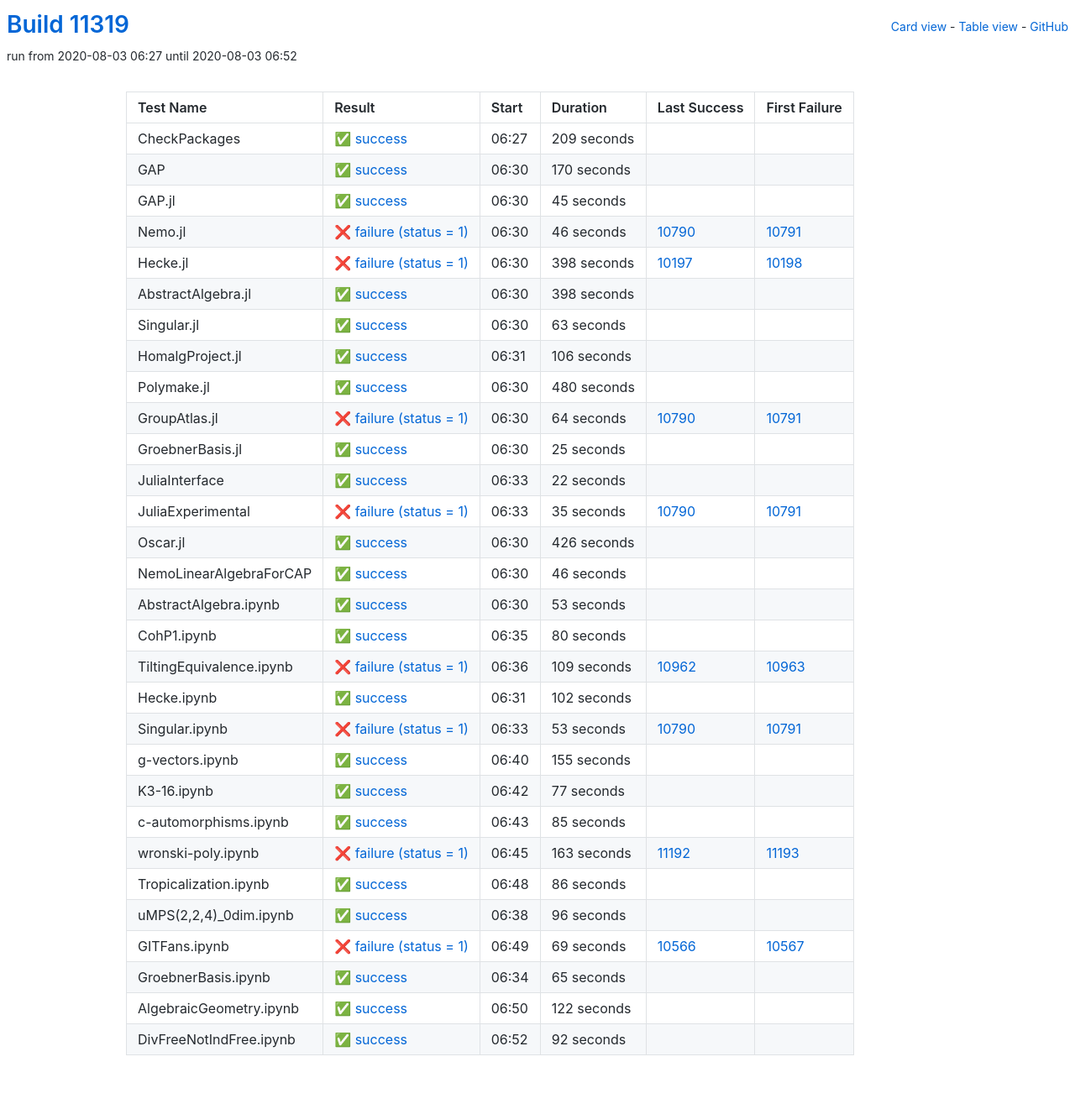
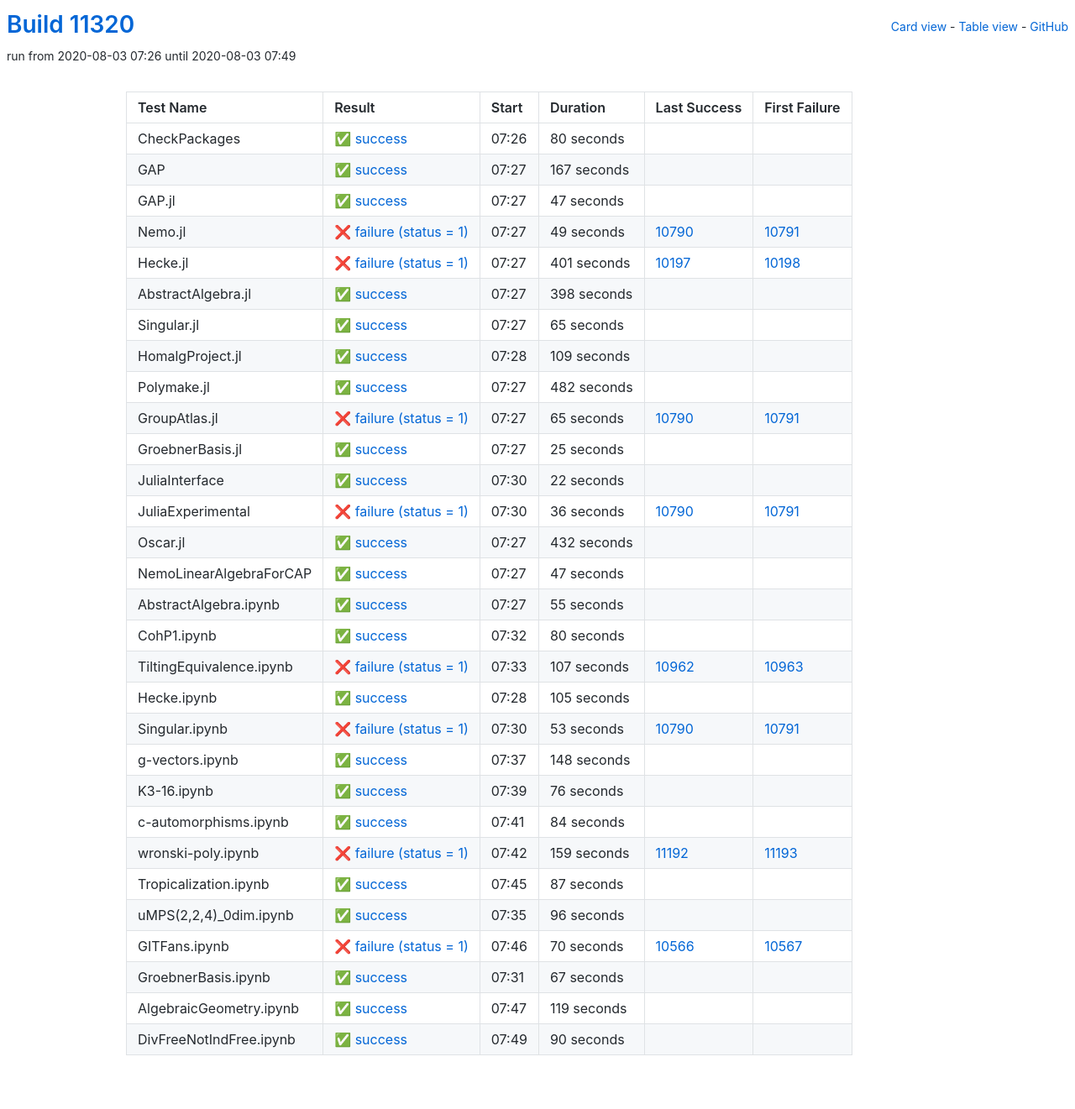
Before and after one commit to oscar-system/oscar-ci-status, a Jekyll site: the page built from table.html, in a window 1280 px wide. Shown: the whole page at 84% size. Built offline with Jekyll 4.4.1, drawn with Linux system fonts in a browser that asks for light colours.

Commit message:
Build #11320

```diff
--- a/_data/ci.yml
+++ b/_data/ci.yml
@@ -1,6 +1,6 @@
 ---
-build: 11319
-build_url: https://oscarci.mathematik.uni-kl.de/job/oscar/11319/
+build: 11320
+build_url: https://oscarci.mathematik.uni-kl.de/job/oscar/11320/
 job: oscar
 organization: oscar-system
 repo: oscar-ci-status
@@ -8,68 +8,68 @@ repourl: https://github.com/oscar-system/oscar-ci-status
 tests:
 - name: CheckPackages
   id: checkpackages
-  log: https://oscarci.mathematik.uni-kl.de/job/oscar/11319/artifact/logs/build-11319/CheckPackages.log
-  start: 2020-08-03 06:27
+  log: https://oscarci.mathematik.uni-kl.de/job/oscar/11320/artifact/logs/build-11320/CheckPackages.log
+  start: 2020-08-03 07:26
   success: true
   exitcode: 0
   status: success
-  duration: 209
+  duration: 80
   last_success: false
   last_success_url:
   first_failure: false
   first_failure_url:
 - name: GAP
   id: gap
-  log: https://oscarci.mathematik.uni-kl.de/job/oscar/11319/artifact/logs/build-11319/GAP.log
-  start: 2020-08-03 06:30
+  log: https://oscarci.mathematik.uni-kl.de/job/oscar/11320/artifact/logs/build-11320/GAP.log
+  start: 2020-08-03 07:27
   success: true
   exitcode: 0
   status: success
-  duration: 170
+  duration: 167
   last_success: false
   last_success_url:
   first_failure: false
   first_failure_url:
 - name: GAP.jl
   id: gap-jl
-  log: https://oscarci.mathematik.uni-kl.de/job/oscar/11319/artifact/logs/build-11319/GAP.jl.log
-  start: 2020-08-03 06:30
+  log: https://oscarci.mathematik.uni-kl.de/job/oscar/11320/artifact/logs/build-11320/GAP.jl.log
+  start: 2020-08-03 07:27
   success: true
   exitcode: 0
   status: success
-  duration: 45
+  duration: 47
   last_success: false
   last_success_url:
   first_failure: false
   first_failure_url:
 - name: Nemo.jl
   id: nemo-jl
-  log: https://oscarci.mathematik.uni-kl.de/job/oscar/11319/artifact/logs/build-11319/Nemo.jl.log
-  start: 2020-08-03 06:30
+  log: https://oscarci.mathematik.uni-kl.de/job/oscar/11320/artifact/logs/build-11320/Nemo.jl.log
+  start: 2020-08-03 07:27
   success: false
   exitcode: 1
   status: failure
-  duration: 46
+  duration: 49
   last_success: 10790
   last_success_url: https://oscarci.mathematik.uni-kl.de/job/oscar/10790/
   first_failure: 10791
   first_failure_url: https://oscarci.mathematik.uni-kl.de/job/oscar/10791/
 - name: Hecke.jl
   id: hecke-jl
-  log: https://oscarci.mathematik.uni-kl.de/job/oscar/11319/artifact/logs/build-11319/Hecke.jl.log
-  start: 2020-08-03 06:30
+  log: https://oscarci.mathematik.uni-kl.de/job/oscar/11320/artifact/logs/build-11320/Hecke.jl.log
+  start: 2020-08-03 07:27
   success: false
   exitcode: 1
   status: failure
-  duration: 398
+  duration: 401
   last_success: 10197
   last_success_url: https://oscarci.mathematik.uni-kl.de/job/oscar/10197/
   first_failure: 10198
   first_failure_url: https://oscarci.mathematik.uni-kl.de/job/oscar/10198/
 - name: AbstractAlgebra.jl
   id: abstractalgebra-jl
-  log: https://oscarci.mathematik.uni-kl.de/job/oscar/11319/artifact/logs/build-11319/AbstractAlgebra.jl.log
-  start: 2020-08-03 06:30
+  log: https://oscarci.mathematik.uni-kl.de/job/oscar/11320/artifact/logs/build-11320/AbstractAlgebra.jl.log
+  start: 2020-08-03 07:27
   success: true
   exitcode: 0
   status: success
@@ -80,56 +80,56 @@ tests:
   first_failure_url:
 - name: Singular.jl
   id: singular-jl
-  log: https://oscarci.mathematik.uni-kl.de/job/oscar/11319/artifact/logs/build-11319/Singular.jl.log
-  start: 2020-08-03 06:30
+  log: https://oscarci.mathematik.uni-kl.de/job/oscar/11320/artifact/logs/build-11320/Singular.jl.log
+  start: 2020-08-03 07:27
   success: true
   exitcode: 0
   status: success
-  duration: 63
+  duration: 65
   last_success: false
   last_success_url:
   first_failure: false
   first_failure_url:
 - name: HomalgProject.jl
   id: homalgproject-jl
-  log: https://oscarci.mathematik.uni-kl.de/job/oscar/11319/artifact/logs/build-11319/HomalgProject.jl.log
-  start: 2020-08-03 06:31
+  log: https://oscarci.mathematik.uni-kl.de/job/oscar/11320/artifact/logs/build-11320/HomalgProject.jl.log
+  start: 2020-08-03 07:28
   success: true
   exitcode: 0
   status: success
-  duration: 106
+  duration: 109
   last_success: false
   last_success_url:
   first_failure: false
   first_failure_url:
 - name: Polymake.jl
   id: polymake-jl
-  log: https://oscarci.mathematik.uni-kl.de/job/oscar/11319/artifact/logs/build-11319/Polymake.jl.log
-  start: 2020-08-03 06:30
+  log: https://oscarci.mathematik.uni-kl.de/job/oscar/11320/artifact/logs/build-11320/Polymake.jl.log
+  start: 2020-08-03 07:27
   success: true
   exitcode: 0
   status: success
-  duration: 480
+  duration: 482
   last_success: false
   last_success_url:
   first_failure: false
   first_failure_url:
 - name: GroupAtlas.jl
   id: groupatlas-jl
-  log: https://oscarci.mathematik.uni-kl.de/job/oscar/11319/artifact/logs/build-11319/GroupAtlas.jl.log
-  start: 2020-08-03 06:30
+  log: https://oscarci.mathematik.uni-kl.de/job/oscar/11320/artifact/logs/build-11320/GroupAtlas.jl.log
+  start: 2020-08-03 07:27
   success: false
   exitcode: 1
   status: failure
-  duration: 64
+  duration: 65
   last_success: 10790
   last_success_url: https://oscarci.mathematik.uni-kl.de/job/oscar/10790/
   first_failure: 10791
   first_failure_url: https://oscarci.mathematik.uni-kl.de/job/oscar/10791/
 - name: GroebnerBasis.jl
   id: groebnerbasis-jl
-  log: https://oscarci.mathematik.uni-kl.de/job/oscar/11319/artifact/logs/build-11319/GroebnerBasis.jl.log
-  start: 2020-08-03 06:30
+  log: https://oscarci.mathematik.uni-kl.de/job/oscar/11320/artifact/logs/build-11320/GroebnerBasis.jl.log
+  start: 2020-08-03 07:27
   success: true
   exitcode: 0
   status: success
@@ -140,8 +140,8 @@ tests:
   first_failure_url:
 - name: JuliaInterface
   id: juliainterface
-  log: https://oscarci.mathematik.uni-kl.de/job/oscar/11319/artifact/logs/build-11319/JuliaInterface.log
-  start: 2020-08-03 06:33
+  log: https://oscarci.mathematik.uni-kl.de/job/oscar/11320/artifact/logs/build-11320/JuliaInterface.log
+  start: 2020-08-03 07:30
   success: true
   exitcode: 0
   status: success
@@ -152,56 +152,56 @@ tests:
   first_failure_url:
 - name: JuliaExperimental
   id: juliaexperimental
-  log: https://oscarci.mathematik.uni-kl.de/job/oscar/11319/artifact/logs/build-11319/JuliaExperimental.log
-  start: 2020-08-03 06:33
+  log: https://oscarci.mathematik.uni-kl.de/job/oscar/11320/artifact/logs/build-11320/JuliaExperimental.log
+  start: 2020-08-03 07:30
   success: false
   exitcode: 1
   status: failure
-  duration: 35
+  duration: 36
   last_success: 10790
   last_success_url: https://oscarci.mathematik.uni-kl.de/job/oscar/10790/
   first_failure: 10791
   first_failure_url: https://oscarci.mathematik.uni-kl.de/job/oscar/10791/
 - name: Oscar.jl
   id: oscar-jl
-  log: https://oscarci.mathematik.uni-kl.de/job/oscar/11319/artifact/logs/build-11319/Oscar.jl.log
-  start: 2020-08-03 06:30
+  log: https://oscarci.mathematik.uni-kl.de/job/oscar/11320/artifact/logs/build-11320/Oscar.jl.log
+  start: 2020-08-03 07:27
   success: true
   exitcode: 0
   status: success
-  duration: 426
+  duration: 432
   last_success: false
   last_success_url:
   first_failure: false
   first_failure_url:
 - name: NemoLinearAlgebraForCAP
   id: nemolinearalgebraforcap
-  log: https://oscarci.mathematik.uni-kl.de/job/oscar/11319/artifact/logs/build-11319/NemoLinearAlgebraForCAP.log
-  start: 2020-08-03 06:30
+  log: https://oscarci.mathematik.uni-kl.de/job/oscar/11320/artifact/logs/build-11320/NemoLinearAlgebraForCAP.log
+  start: 2020-08-03 07:27
   success: true
   exitcode: 0
   status: success
-  duration: 46
+  duration: 47
   last_success: false
   last_success_url:
   first_failure: false
   first_failure_url:
 - name: AbstractAlgebra.ipynb
   id: abstractalgebra-ipynb
-  log: https://oscarci.mathematik.uni-kl.de/job/oscar/11319/artifact/logs/build-11319/AbstractAlgebra.ipynb.log
-  start: 2020-08-03 06:30
+  log: https://oscarci.mathematik.uni-kl.de/job/oscar/11320/artifact/logs/build-11320/AbstractAlgebra.ipynb.log
+  start: 2020-08-03 07:27
   success: true
   exitcode: 0
   status: success
-  duration: 53
+  duration: 55
   last_success: false
   last_success_url:
   first_failure: false
   first_failure_url:
 - name: CohP1.ipynb
   id: cohp1-ipynb
-  log: https://oscarci.mathematik.uni-kl.de/job/oscar/11319/artifact/logs/build-11319/CohP1.ipynb.log
-  start: 2020-08-03 06:35
+  log: https://oscarci.mathematik.uni-kl.de/job/oscar/11320/artifact/logs/build-11320/CohP1.ipynb.log
+  start: 2020-08-03 07:32
   success: true
   exitcode: 0
   status: success
@@ -212,32 +212,32 @@ tests:
   first_failure_url:
 - name: TiltingEquivalence.ipynb
   id: tiltingequivalence-ipynb
-  log: https://oscarci.mathematik.uni-kl.de/job/oscar/11319/artifact/logs/build-11319/TiltingEquivalence.ipynb.log
-  start: 2020-08-03 06:36
+  log: https://oscarci.mathematik.uni-kl.de/job/oscar/11320/artifact/logs/build-11320/TiltingEquivalence.ipynb.log
+  start: 2020-08-03 07:33
   success: false
   exitcode: 1
   status: failure
-  duration: 109
+  duration: 107
   last_success: 10962
   last_success_url: https://oscarci.mathematik.uni-kl.de/job/oscar/10962/
   first_failure: 10963
   first_failure_url: https://oscarci.mathematik.uni-kl.de/job/oscar/10963/
 - name: Hecke.ipynb
   id: hecke-ipynb
-  log: https://oscarci.mathematik.uni-kl.de/job/oscar/11319/artifact/logs/build-11319/Hecke.ipynb.log
-  start: 2020-08-03 06:31
+  log: https://oscarci.mathematik.uni-kl.de/job/oscar/11320/artifact/logs/build-11320/Hecke.ipynb.log
+  start: 2020-08-03 07:28
   success: true
   exitcode: 0
   status: success
-  duration: 102
+  duration: 105
   last_success: false
   last_success_url:
   first_failure: false
   first_failure_url:
 - name: Singular.ipynb
   id: singular-ipynb
-  log: https://oscarci.mathematik.uni-kl.de/job/oscar/11319/artifact/logs/build-11319/Singular.ipynb.log
-  start: 2020-08-03 06:33
+  log: https://oscarci.mathematik.uni-kl.de/job/oscar/11320/artifact/logs/build-11320/Singular.ipynb.log
+  start: 2020-08-03 07:30
   success: false
   exitcode: 1
   status: failure
@@ -248,68 +248,68 @@ tests:
   first_failure_url: https://oscarci.mathematik.uni-kl.de/job/oscar/10791/
 - name: g-vectors.ipynb
   id: g-vectors-ipynb
-  log: https://oscarci.mathematik.uni-kl.de/job/oscar/11319/artifact/logs/build-11319/g-vectors.ipynb.log
-  start: 2020-08-03 06:40
+  log: https://oscarci.mathematik.uni-kl.de/job/oscar/11320/artifact/logs/build-11320/g-vectors.ipynb.log
+  start: 2020-08-03 07:37
   success: true
   exitcode: 0
   status: success
-  duration: 155
+  duration: 148
   last_success: false
   last_success_url:
   first_failure: false
   first_failure_url:
 - name: K3-16.ipynb
   id: k3-16-ipynb
-  log: https://oscarci.mathematik.uni-kl.de/job/oscar/11319/artifact/logs/build-11319/K3-16.ipynb.log
-  start: 2020-08-03 06:42
+  log: https://oscarci.mathematik.uni-kl.de/job/oscar/11320/artifact/logs/build-11320/K3-16.ipynb.log
+  start: 2020-08-03 07:39
   success: true
   exitcode: 0
   status: success
-  duration: 77
+  duration: 76
   last_success: false
   last_success_url:
   first_failure: false
   first_failure_url:
 - name: c-automorphisms.ipynb
   id: c-automorphisms-ipynb
-  log: https://oscarci.mathematik.uni-kl.de/job/oscar/11319/artifact/logs/build-11319/c-automorphisms.ipynb.log
-  start: 2020-08-03 06:43
+  log: https://oscarci.mathematik.uni-kl.de/job/oscar/11320/artifact/logs/build-11320/c-automorphisms.ipynb.log
+  start: 2020-08-03 07:41
   success: true
   exitcode: 0
   status: success
-  duration: 85
+  duration: 84
   last_success: false
   last_success_url:
   first_failure: false
   first_failure_url:
 - name: wronski-poly.ipynb
   id: wronski-poly-ipynb
-  log: https://oscarci.mathematik.uni-kl.de/job/oscar/11319/artifact/logs/build-11319/wronski-poly.ipynb.log
-  start: 2020-08-03 06:45
+  log: https://oscarci.mathematik.uni-kl.de/job/oscar/11320/artifact/logs/build-11320/wronski-poly.ipynb.log
+  start: 2020-08-03 07:42
   success: false
   exitcode: 1
   status: failure
-  duration: 163
+  duration: 159
   last_success: 11192
   last_success_url: https://oscarci.mathematik.uni-kl.de/job/oscar/11192/
   first_failure: 11193
   first_failure_url: https://oscarci.mathematik.uni-kl.de/job/oscar/11193/
 - name: Tropicalization.ipynb
   id: tropicalization-ipynb
-  log: https://oscarci.mathematik.uni-kl.de/job/oscar/11319/artifact/logs/build-11319/Tropicalization.ipynb.log
-  start: 2020-08-03 06:48
+  log: https://oscarci.mathematik.uni-kl.de/job/oscar/11320/artifact/logs/build-11320/Tropicalization.ipynb.log
+  start: 2020-08-03 07:45
   success: true
   exitcode: 0
   status: success
-  duration: 86
+  duration: 87
   last_success: false
   last_success_url:
   first_failure: false
   first_failure_url:
 - name: uMPS(2,2,4)_0dim.ipynb
   id: umps-2-2-4-0dim-ipynb
-  log: https://oscarci.mathematik.uni-kl.de/job/oscar/11319/artifact/logs/build-11319/uMPS-2-2-4-_0dim.ipynb.log
-  start: 2020-08-03 06:38
+  log: https://oscarci.mathematik.uni-kl.de/job/oscar/11320/artifact/logs/build-11320/uMPS-2-2-4-_0dim.ipynb.log
+  start: 2020-08-03 07:35
   success: true
   exitcode: 0
   status: success
@@ -320,48 +320,48 @@ tests:
   first_failure_url:
 - name: GITFans.ipynb
   id: gitfans-ipynb
-  log: https://oscarci.mathematik.uni-kl.de/job/oscar/11319/artifact/logs/build-11319/GITFans.ipynb.log
-  start: 2020-08-03 06:49
+  log: https://oscarci.mathematik.uni-kl.de/job/oscar/11320/artifact/logs/build-11320/GITFans.ipynb.log
+  start: 2020-08-03 07:46
   success: false
   exitcode: 1
   status: failure
-  duration: 69
+  duration: 70
   last_success: 10566
   last_success_url: https://oscarci.mathematik.uni-kl.de/job/oscar/10566/
   first_failure: 10567
   first_failure_url: https://oscarci.mathematik.uni-kl.de/job/oscar/10567/
 - name: GroebnerBasis.ipynb
   id: groebnerbasis-ipynb
-  log: https://oscarci.mathematik.uni-kl.de/job/oscar/11319/artifact/logs/build-11319/GroebnerBasis.ipynb.log
-  start: 2020-08-03 06:34
+  log: https://oscarci.mathematik.uni-kl.de/job/oscar/11320/artifact/logs/build-11320/GroebnerBasis.ipynb.log
+  start: 2020-08-03 07:31
   success: true
   exitcode: 0
   status: success
-  duration: 65
+  duration: 67
   last_success: false
   last_success_url:
   first_failure: false
   first_failure_url:
 - name: AlgebraicGeometry.ipynb
   id: algebraicgeometry-ipynb
-  log: https://oscarci.mathematik.uni-kl.de/job/oscar/11319/artifact/logs/build-11319/AlgebraicGeometry.ipynb.log
-  start: 2020-08-03 06:50
+  log: https://oscarci.mathematik.uni-kl.de/job/oscar/11320/artifact/logs/build-11320/AlgebraicGeometry.ipynb.log
+  start: 2020-08-03 07:47
   success: true
   exitcode: 0
   status: success
-  duration: 122
+  duration: 119
   last_success: false
   last_success_url:
   first_failure: false
   first_failure_url:
 - name: DivFreeNotIndFree.ipynb
   id: divfreenotindfree-ipynb
-  log: https://oscarci.mathematik.uni-kl.de/job/oscar/11319/artifact/logs/build-11319/DivFreeNotIndFree.ipynb.log
-  start: 2020-08-03 06:52
+  log: https://oscarci.mathematik.uni-kl.de/job/oscar/11320/artifact/logs/build-11320/DivFreeNotIndFree.ipynb.log
+  start: 2020-08-03 07:49
   success: true
   exitcode: 0
   status: success
-  duration: 92
+  duration: 90
   last_success: false
   last_success_url:
   first_failure: false
```
Also changed, not shown: README.md.
